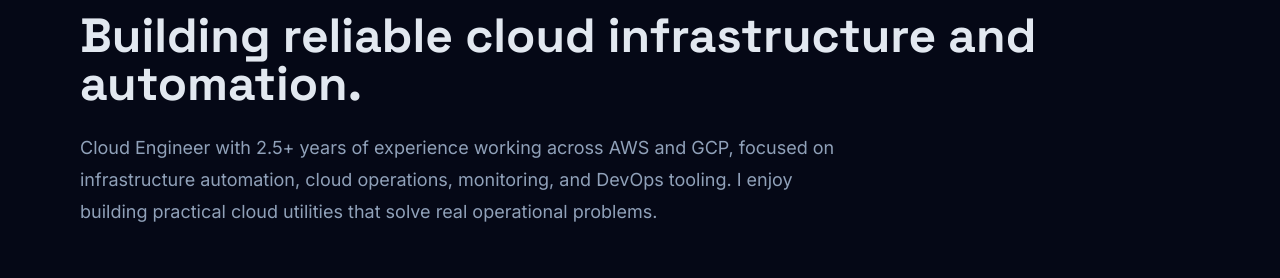
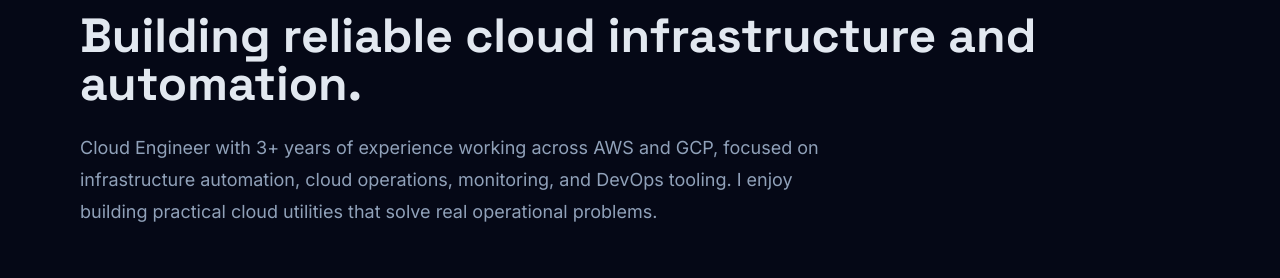
Before and after one commit to Yogananth-r/yogananthr-portfolio, a React (Vite) app: page / in a window 1280 px wide. Shown: the part 900-1178 px from the top of the page. Built offline with nearby package versions, Linux system fonts and the light colour scheme.

Commit message:
edited exp

```diff
--- a/src/components/About.tsx
+++ b/src/components/About.tsx
@@ -48,7 +48,7 @@ export default function About() {
           </h2>
 
           <p className="mt-6 max-w-3xl text-lg leading-8 text-slate-400">
-            Cloud Engineer with 2.5+ years of experience working across AWS and GCP,
+            Cloud Engineer with 3+ years of experience working across AWS and GCP,
             focused on infrastructure automation, cloud operations, monitoring,
             and DevOps tooling. I enjoy building practical cloud utilities that
             solve real operational problems.
```
